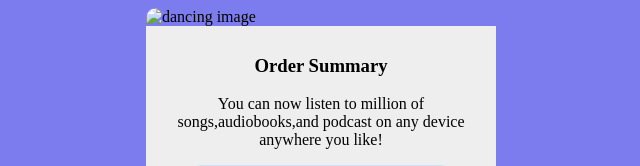
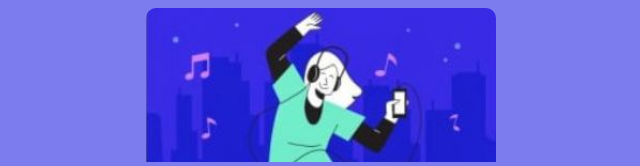
Before and after one commit to dewaleadewuyi/testinggit, a plain HTML site: page index.html in a window 1280 px wide. Shown: the top 166 px of the page, without its empty margins (319-959 px from the left). Drawn offline with Linux system fonts and the light colour scheme.

Commit message:
added image of dance

```diff
--- a/index.html
+++ b/index.html
@@ -13,7 +13,7 @@
             <div class="whole">
 
                 <div class="image">
-                    <img src="#" alt="dancing image" width="400px">
+                    <img src="dance.jpg" alt="dancing image" width="400px">
                </div>
                 <div class="text">
                     <h3>
```
